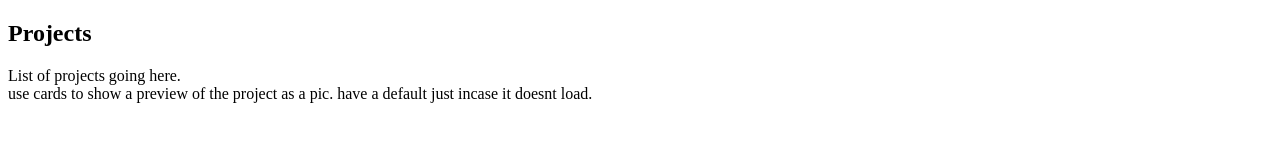
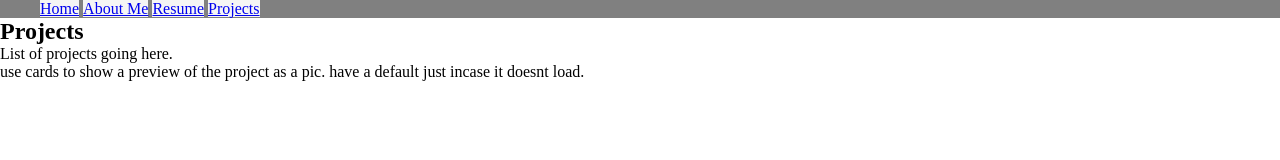
Before and after one commit to jakens1/jakens1.github.io, a plain HTML site: page projects.html in a window 1280 px wide. Drawn offline with Linux system fonts and the light colour scheme.

Commit message:
Added Navigation

```diff
--- a/projects.html
+++ b/projects.html
@@ -5,8 +5,17 @@
     <meta http-equiv="X-UA-Compatible" content="IE=edge">
     <meta name="viewport" content="width=device-width, initial-scale=1.0">
     <title>Projects</title>
+    <link rel="stylesheet" href="css/style.css">
 </head>
 <body>
+    <div class="nav-bar-container">
+        <ul class="nav-bar">
+            <li class="menu-item"><a href="index.html">Home</a></li>
+            <li class="menu-item"><a href="about-me.html">About Me</a></li>
+            <li class="menu-item"><a href="resume.html" >Resume</a></li>
+            <li class="menu-item"><a href="projects.html">Projects</a></li>
+        </ul>
+    </div>
     <h2>Projects</h2>
     <p>
         List of projects going here.<br>
```
Also changed, not shown: about-me.html (+9 -0 lines), resume.html (+9 -0 lines).
